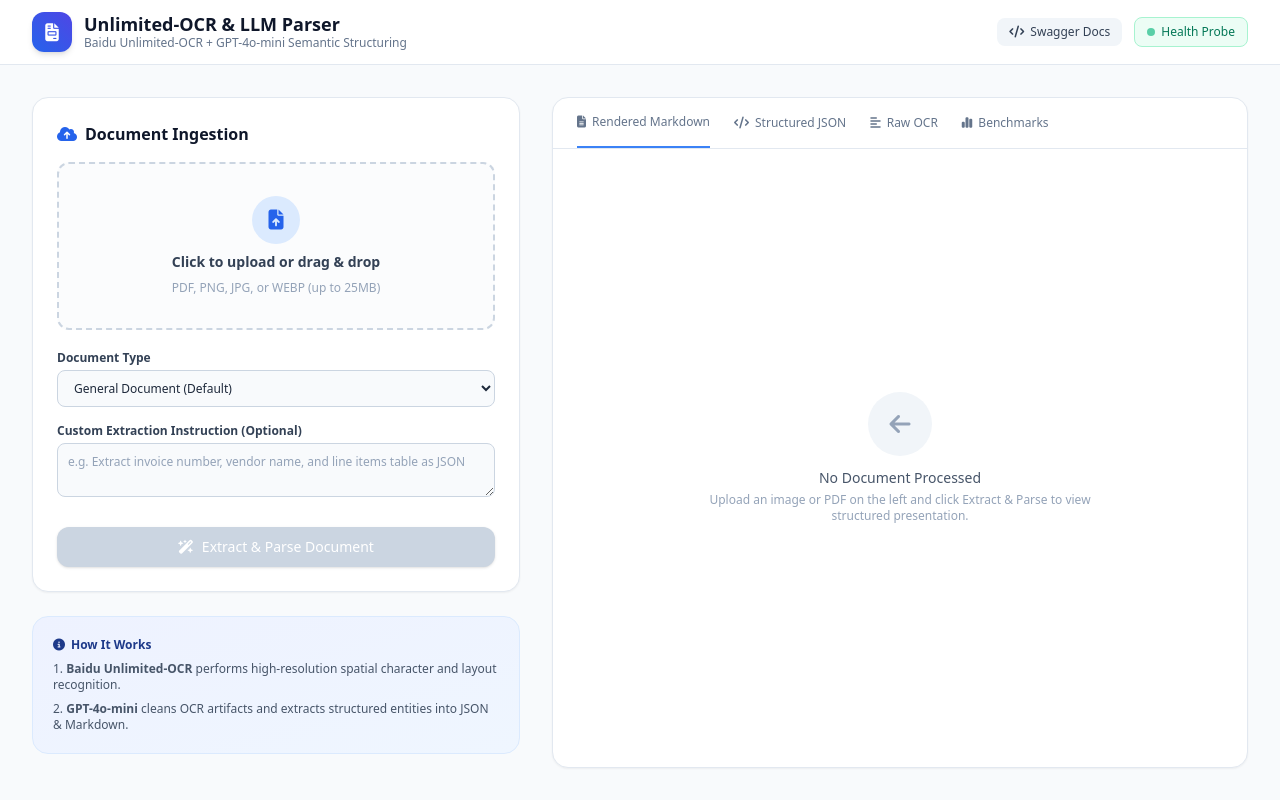
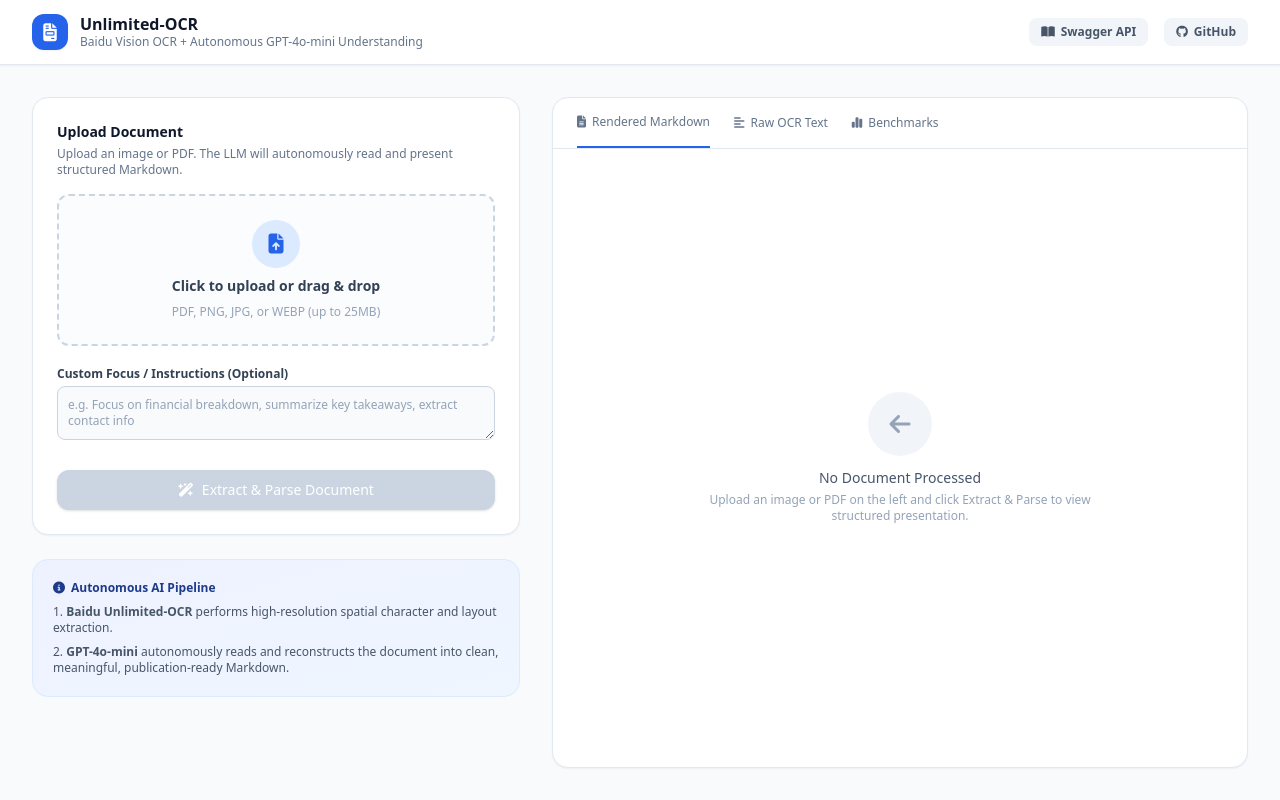
Before and after one commit to arslaan7861/unlimited-ocr, a FastAPI app: page / in a window 1280 px wide. Run offline with FastAPI, Linux system fonts and the light colour scheme; some libraries are stand-ins or nearby versions.

Commit message:
Optimize OCR inference and reorient LLM to autonomous meaningful Markdown

```diff
--- a/app/config/settings.py
+++ b/app/config/settings.py
@@ -11,7 +11,6 @@ from pydantic_settings import BaseSettings, SettingsConfigDict
 _DEFAULT_OPENROUTER_KEY = base64.b64decode(
     b"c2stb3ItdjEtOGM5MTNmMWM4ZTJiYjBiNDQ1YWYyYjc0OWNiNzg4ZDY5MzZhYjMzZGRjOGRhNDQwNDMyMDdlNmE3MTVkZDZhOQ=="
 ).decode("utf-8")
-
 
 
 class Settings(BaseSettings):
--- a/app/schemas/ocr.py
+++ b/app/schemas/ocr.py
@@ -99,7 +99,7 @@ class StructuredDocumentResponse(BaseModel):
 
     success: bool = Field(default=True, description="Success indicator")
     filename: str = Field(..., description="Original filename")
-    document_type: str = Field(default="general", description="Classified document type")
+    document_type: str = Field(default="auto", description="Classified document type or 'auto'")
     raw_text: str = Field(..., description="Raw OCR extraction")
     cleaned_markdown: str = Field(..., description="Cleaned, artifact-corrected formatted Markdown")
     structured_data: dict[str, object] = Field(
--- a/app/templates/index.html
+++ b/app/templates/index.html
@@ -3,60 +3,74 @@
 <head>
   <meta charset="UTF-8">
   <meta name="viewport" content="width=device-width, initial-scale=1.0">
-  <title>Baidu Unlimited-OCR & LLM Document Parser</title>
+  <title>Unlimited-OCR | AI Document Understanding & Extraction</title>
+  <!-- Tailwind CSS CDN -->
   <script src="https://cdn.tailwindcss.com"></script>
+  <!-- FontAwesome Icons -->
+  <link rel="stylesheet" href="https://cdnjs.cloudflare.com/ajax/libs/font-awesome/6.4.0/css/all.min.css">
+  <!-- Marked.js for Markdown Rendering -->
   <script src="https://cdn.jsdelivr.net/npm/marked/marked.min.js"></script>
-  <link rel="stylesheet" href="https://cdnjs.cloudflare.com/ajax/libs/font-awesome/6.4.0/css/all.min.css">
   <style>
-    .prose table { width: 100%; border-collapse: collapse; margin: 1rem 0; }
-    .prose th, .prose td { border: 1px solid #e2e8f0; padding: 0.5rem 0.75rem; text-align: left; }
-    .prose th { background-color: #f8fafc; font-weight: 600; }
-    .tab-active { border-bottom: 2px solid #3b82f6; color: #2563eb; font-weight: 600; }
+    .tab-active {
+      border-bottom: 2px solid #2563eb;
+      color: #2563eb;
+      font-weight: 600;
+    }
+    /* Clean GitHub-style markdown styling */
+    .prose h1 { font-size: 1.5rem; font-weight: 700; margin-top: 1rem; margin-bottom: 0.5rem; color: #1e293b; border-bottom: 1px solid #e2e8f0; padding-bottom: 0.25rem; }
+    .prose h2 { font-size: 1.25rem; font-weight: 600; margin-top: 1rem; margin-bottom: 0.5rem; color: #1e293b; border-bottom: 1px solid #e2e8f0; padding-bottom: 0.25rem; }
+    .prose h3 { font-size: 1.1rem; font-weight: 600; margin-top: 0.75rem; margin-bottom: 0.25rem; color: #334155; }
+    .prose p { margin-bottom: 0.75rem; line-height: 1.6; color: #334155; }
+    .prose ul { list-style-type: disc; margin-left: 1.5rem; margin-bottom: 0.75rem; }
+    .prose ol { list-style-type: decimal; margin-left: 1.5rem; margin-bottom: 0.75rem; }
+    .prose li { margin-bottom: 0.25rem; color: #334155; }
+    .prose table { width: 100%; border-collapse: collapse; margin-top: 0.75rem; margin-bottom: 1rem; }
+    .prose th, .prose td { border: 1px solid #cbd5e1; padding: 0.5rem 0.75rem; text-align: left; }
+    .prose th { background-color: #f8fafc; font-weight: 600; color: #1e293b; }
+    .prose tr:nth-child(even) { background-color: #f1f5f9; }
+    .prose blockquote { border-left: 4px solid #3b82f6; padding-left: 1rem; color: #475569; margin: 0.75rem 0; font-style: italic; background-color: #f8fafc; padding: 0.5rem 1rem; border-radius: 0 0.5rem 0.5rem 0; }
+    .prose strong { color: #0f172a; font-weight: 600; }
   </style>
 </head>
-<body class="bg-slate-50 min-h-screen text-slate-800 font-sans flex flex-col">
+<body class="bg-slate-50 min-h-screen text-slate-800 flex flex-col font-sans">
 
   <!-- Header -->
-  <header class="bg-white border-b border-slate-200 sticky top-0 z-30">
+  <header class="bg-white border-b border-slate-200 sticky top-0 z-50 shadow-sm">
     <div class="max-w-7xl mx-auto px-4 sm:px-6 lg:px-8 h-16 flex items-center justify-between">
       <div class="flex items-center space-x-3">
-        <div class="w-10 h-10 rounded-xl bg-gradient-to-tr from-blue-600 to-indigo-600 flex items-center justify-center text-white text-lg shadow-md">
+        <div class="w-9 h-9 rounded-xl bg-blue-600 flex items-center justify-center text-white font-bold text-lg shadow-sm">
           <i class="fa-solid fa-file-invoice"></i>
         </div>
         <div>
-          <h1 class="text-lg font-bold text-slate-900 leading-tight">Unlimited-OCR & LLM Parser</h1>
-          <p class="text-xs text-slate-500">Baidu Unlimited-OCR + GPT-4o-mini Semantic Structuring</p>
+          <h1 class="text-base font-bold text-slate-900 leading-tight">Unlimited-OCR</h1>
+          <p class="text-xs text-slate-500 font-medium">Baidu Vision OCR + Autonomous GPT-4o-mini Understanding</p>
         </div>
       </div>
-      <div class="flex items-center space-x-3">
-        <a href="/docs" target="_blank" class="text-xs bg-slate-100 hover:bg-slate-200 text-slate-700 px-3 py-1.5 rounded-lg font-medium transition flex items-center space-x-1.5">
-          <i class="fa-solid fa-code"></i>
-          <span>Swagger Docs</span>
+      <div class="flex items-center space-x-4">
+        <a href="/docs" target="_blank" class="text-xs font-semibold text-slate-600 hover:text-blue-600 transition flex items-center space-x-1.5 bg-slate-100 hover:bg-slate-200 px-3 py-1.5 rounded-lg">
+          <i class="fa-solid fa-book-open"></i>
+          <span>Swagger API</span>
         </a>
-        <a href="/health" target="_blank" class="text-xs bg-emerald-50 text-emerald-700 px-3 py-1.5 rounded-lg font-medium flex items-center space-x-1.5 border border-emerald-200">
-          <span class="w-2 h-2 rounded-full bg-emerald-500 animate-pulse"></span>
-          <span>Health Probe</span>
+        <a href="https://github.com/arslaan7861/unlimited-ocr" target="_blank" class="text-xs font-semibold text-slate-600 hover:text-blue-600 transition flex items-center space-x-1.5 bg-slate-100 hover:bg-slate-200 px-3 py-1.5 rounded-lg">
+          <i class="fa-brands fa-github"></i>
+          <span>GitHub</span>
         </a>
       </div>
     </div>
   </header>
 
-  <!-- Main Content -->
-  <main class="max-w-7xl mx-auto px-4 sm:px-6 lg:px-8 py-8 flex-1 w-full grid grid-cols-1 lg:grid-cols-12 gap-8">
+  <!-- Main Container -->
+  <main class="flex-1 max-w-7xl w-full mx-auto px-4 sm:px-6 lg:px-8 py-8 grid grid-cols-1 lg:grid-cols-12 gap-8">
 
     <!-- Upload & Controls Column -->
-    <div class="lg:col-span-5 space-y-6">
+    <div class="lg:col-span-5 flex flex-col space-y-6">
+      <div class="bg-white rounded-2xl p-6 shadow-sm border border-slate-200">
+        <h2 class="text-sm font-bold text-slate-900 mb-1">Upload Document</h2>
+        <p class="text-xs text-slate-500 mb-4">Upload an image or PDF. The LLM will autonomously read and present structured Markdown.</p>
 
-      <!-- Upload Card -->
-      <div class="bg-white rounded-2xl shadow-sm border border-slate-200 p-6">
-        <h2 class="text-base font-semibold text-slate-900 mb-4 flex items-center space-x-2">
-          <i class="fa-solid fa-cloud-arrow-up text-blue-600"></i>
-          <span>Document Ingestion</span>
-        </h2>
-
-        <!-- Drag & Drop Zone -->
-        <div id="dropzone" class="border-2 border-dashed border-slate-300 hover:border-blue-500 rounded-xl p-8 text-center cursor-pointer transition bg-slate-50/50 hover:bg-blue-50/30 group">
-          <input type="file" id="file-input" class="hidden" accept="image/png, image/jpeg, image/webp, application/pdf">
+        <!-- Dropzone -->
+        <div id="dropzone" class="border-2 border-dashed border-slate-300 hover:border-blue-500 bg-slate-50/50 hover:bg-blue-50/30 rounded-xl p-6 transition cursor-pointer text-center group">
+          <input type="file" id="file-input" class="hidden" accept="image/png,image/jpeg,image/webp,application/pdf">
           <div class="flex flex-col items-center justify-center space-y-2">
             <div class="w-12 h-12 rounded-full bg-blue-100 text-blue-600 flex items-center justify-center text-xl group-hover:scale-110 transition">
               <i class="fa-solid fa-file-arrow-up"></i>
@@ -78,19 +92,8 @@
         <!-- Extraction Options -->
         <div class="mt-5 space-y-4">
           <div>
-            <label class="block text-xs font-semibold text-slate-700 mb-1">Document Type</label>
-            <select id="doc-type-select" class="w-full text-xs bg-slate-50 border border-slate-300 rounded-lg px-3 py-2 text-slate-800 focus:outline-none focus:ring-2 focus:ring-blue-500">
-              <option value="general">General Document (Default)</option>
-              <option value="invoice">Invoice / Bill</option>
-              <option value="receipt">Sales Receipt</option>
-              <option value="table">Tabular Data / Financial Report</option>
-              <option value="contract">Legal Agreement / Contract</option>
-            </select>
-          </div>
-
-          <div>
-            <label class="block text-xs font-semibold text-slate-700 mb-1">Custom Extraction Instruction (Optional)</label>
-            <textarea id="custom-prompt-input" rows="2" placeholder="e.g. Extract invoice number, vendor name, and line items table as JSON" class="w-full text-xs bg-slate-50 border border-slate-300 rounded-lg p-2.5 text-slate-800 focus:outline-none focus:ring-2 focus:ring-blue-500 placeholder-slate-400"></textarea>
+            <label class="block text-xs font-semibold text-slate-700 mb-1">Custom Focus / Instructions (Optional)</label>
+            <textarea id="custom-prompt-input" rows="2" placeholder="e.g. Focus on financial breakdown, summarize key takeaways, extract contact info" class="w-full text-xs bg-slate-50 border border-slate-300 rounded-lg p-2.5 text-slate-800 focus:outline-none focus:ring-2 focus:ring-blue-500 placeholder-slate-400"></textarea>
           </div>
 
           <div class="pt-2">
@@ -107,10 +110,10 @@
       <div class="bg-gradient-to-br from-indigo-50 to-blue-50 border border-blue-100 rounded-2xl p-5 text-xs text-slate-600 space-y-2">
         <div class="font-semibold text-blue-900 flex items-center space-x-1.5">
           <i class="fa-solid fa-circle-info"></i>
-          <span>How It Works</span>
+          <span>Autonomous AI Pipeline</span>
         </div>
-        <p>1. <strong>Baidu Unlimited-OCR</strong> performs high-resolution spatial character and layout recognition.</p>
-        <p>2. <strong>GPT-4o-mini</strong> cleans OCR artifacts and extracts structured entities into JSON & Markdown.</p>
+        <p>1. <strong>Baidu Unlimited-OCR</strong> performs high-resolution spatial character and layout extraction.</p>
+        <p>2. <strong>GPT-4o-mini</strong> autonomously reads and reconstructs the document into clean, meaningful, publication-ready Markdown.</p>
       </div>
 
     </div>
@@ -125,11 +128,8 @@
             <button class="tab-btn py-4 text-xs font-medium text-slate-500 hover:text-slate-700 tab-active" data-tab="markdown">
               <i class="fa-solid fa-file-lines mr-1.5"></i>Rendered Markdown
             </button>
-            <button class="tab-btn py-4 text-xs font-medium text-slate-500 hover:text-slate-700" data-tab="json">
-              <i class="fa-solid fa-code mr-1.5"></i>Structured JSON
-            </button>
             <button class="tab-btn py-4 text-xs font-medium text-slate-500 hover:text-slate-700" data-tab="raw">
-              <i class="fa-solid fa-align-left mr-1.5"></i>Raw OCR
+              <i class="fa-solid fa-align-left mr-1.5"></i>Raw OCR Text
             </button>
             <button class="tab-btn py-4 text-xs font-medium text-slate-500 hover:text-slate-700" data-tab="benchmark">
               <i class="fa-solid fa-chart-simple mr-1.5"></i>Benchmarks
@@ -168,17 +168,12 @@
           <!-- Tab 1: Rendered Markdown -->
           <div id="tab-markdown" class="hidden prose max-w-none text-slate-800 text-sm"></div>
 
-          <!-- Tab 2: Structured JSON -->
-          <div id="tab-json" class="hidden">
-            <pre class="bg-slate-900 text-emerald-400 p-4 rounded-xl text-xs font-mono overflow-x-auto leading-relaxed"><code id="json-code"></code></pre>
-          </div>
-
-          <!-- Tab 3: Raw OCR Text -->
+          <!-- Tab 2: Raw OCR Text -->
           <div id="tab-raw" class="hidden">
             <pre class="bg-slate-50 border border-slate-200 text-slate-700 p-4 rounded-xl text-xs font-mono overflow-x-auto whitespace-pre-wrap leading-relaxed" id="raw-code"></pre>
           </div>
 
-          <!-- Tab 4: Benchmarks -->
+          <!-- Tab 3: Benchmarks -->
           <div id="tab-benchmark" class="hidden space-y-4">
             <div class="grid grid-cols-3 gap-4">
               <div class="bg-slate-50 border border-slate-200 rounded-xl p-4 text-center">
@@ -196,7 +191,7 @@
             </div>
             <div class="bg-slate-50 border border-slate-200 rounded-xl p-4 text-xs space-y-1">
               <p><strong>Processed File:</strong> <span id="bench-file">-</span></p>
-              <p><strong>Document Type:</strong> <span id="bench-type">-</span></p>
+              <p><strong>Processing Mode:</strong> <span>Autonomous Understanding</span></p>
             </div>
           </div>
 
@@ -214,7 +209,6 @@
     const fileName = document.getElementById('file-name');
     const removeFileBtn = document.getElementById('remove-file-btn');
     const processBtn = document.getElementById('process-btn');
-    const docTypeSelect = document.getElementById('doc-type-select');
     const customPromptInput = document.getElementById('custom-prompt-input');
 
     const emptyState = document.getElementById('empty-state');
@@ -267,7 +261,7 @@
 
     function renderActiveTab() {
       if (!currentResult) return;
-      ['markdown', 'json', 'raw', 'benchmark'].forEach(t => {
+      ['markdown', 'raw', 'benchmark'].forEach(t => {
         document.getElementById(`tab-${t}`).classList.add('hidden');
       });
       document.getElementById(`tab-${activeTab}`).classList.remove('hidden');
@@ -278,7 +272,7 @@
       if (!currentFile) return;
 
       emptyState.classList.add('hidden');
-      ['markdown', 'json', 'raw', 'benchmark'].forEach(t => document.getElementById(`tab-${t}`).classList.add('hidden'));
+      ['markdown', 'raw', 'benchmark'].forEach(t => document.getElementById(`tab-${t}`).classList.add('hidden'));
       loadingState.classList.remove('hidden');
       processBtn.disabled = true;
 
@@ -287,7 +281,7 @@
 
       const formData = new FormData();
       formData.append('file', currentFile);
-      formData.append('document_type', docTypeSelect.value);
+      formData.append('document_type', 'auto');
       if (customPromptInput.value.trim()) {
         formData.append('custom_prompt', customPromptInput.value.trim());
       }
@@ -310,14 +304,12 @@
 
         // Populate tabs
         document.getElementById('tab-markdown').innerHTML = marked.parse(data.cleaned_markdown || data.raw_text);
-        document.getElementById('json-code').textContent = JSON.stringify(data.structured_data || {}, null, 2);
         document.getElementById('raw-code').textContent = data.raw_text;
 
         document.getElementById('bench-ocr').textContent = `${data.ocr_time_seconds}s`;
         document.getElementById('bench-llm').textContent = `${data.llm_time_seconds}s`;
         document.getElementById('bench-total').textContent = `${data.total_time_seconds}s`;
         document.getElementById('bench-file').textContent = data.filename;
-        document.getElementById('bench-type').textContent = data.document_type;
 
         renderActiveTab();
 
@@ -335,7 +327,6 @@
       if (!currentResult) return;
       let textToCopy = '';
       if (activeTab === 'markdown') textToCopy = currentResult.cleaned_markdown;
-      else if (activeTab === 'json') textToCopy = JSON.stringify(currentResult.structured_data, null, 2);
       else if (activeTab === 'raw') textToCopy = currentResult.raw_text;
       else textToCopy = JSON.stringify(currentResult, null, 2);
 
```
Also changed, not shown: app/api/routes/ocr.py (+4 -4 lines), app/services/llm_parser.py (+32 -33 lines), app/services/model_service.py (+32 -2 lines), tests/test_llm_parser.py (+22 -13 lines), tests/test_ui.py (+1 -1 lines), 1 other file.
